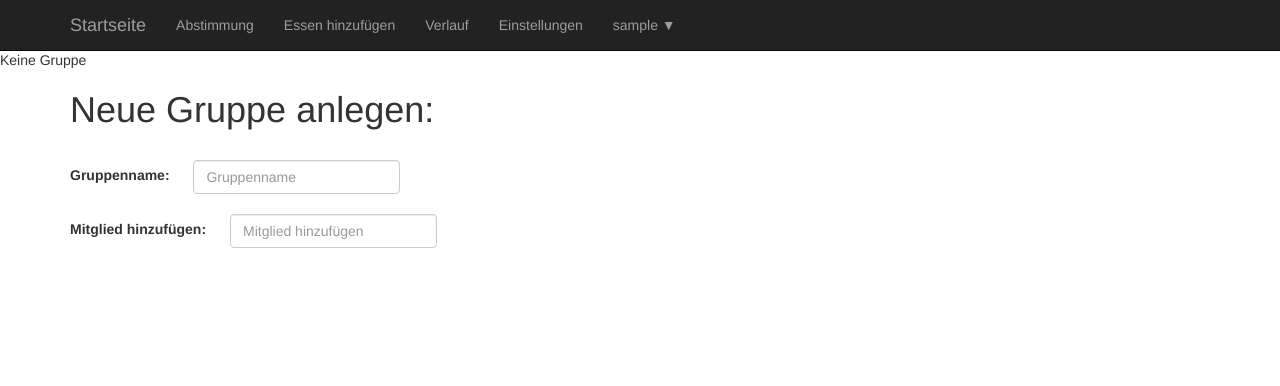
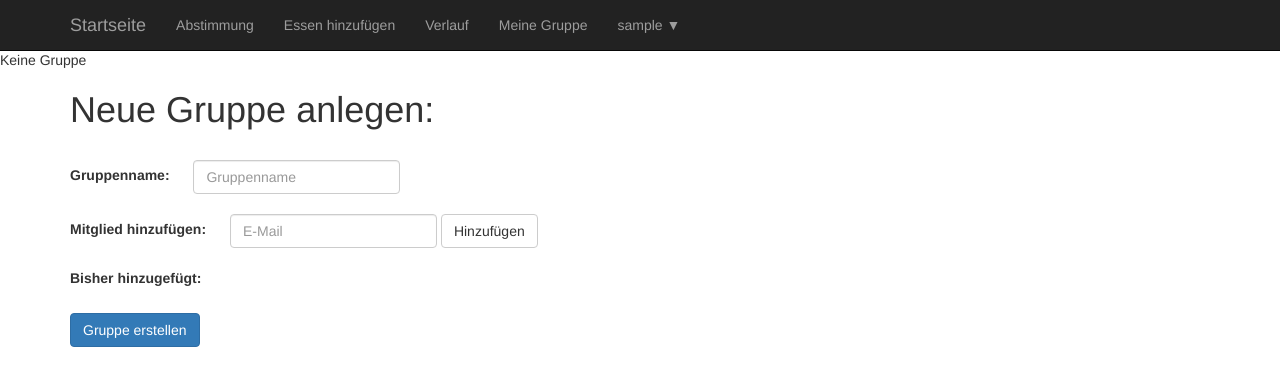
Before and after one commit to Tobsi1234/Essen_Git, a PHP site: page /gruppeneinstellungen.php in a window 1280 px wide. Shown: the top 386 px of the page. Run offline with PHP 8.4, Linux system fonts and the light colour scheme; the visitor is signed in with stand-in values (Sample User, id 1).

Commit message:
gruppe erstellen unter 'Meine Gruppe'

```diff
--- a/gruppeneinstellungen.php
+++ b/gruppeneinstellungen.php
@@ -12,6 +12,43 @@ require("includes/includeDatabase.php");
 
 	<script language="javascript">
 		<!--
+		function emailPrüfen() {
+			var email = $('#mitglied').val();
+			$.ajax({
+				type: "POST",
+				url: "procedures.php",
+				data: {callFunction: 'emailPrüfen', email: email},
+				dataType: 'text',
+				success:function(data) {
+					mitgliedHinzufügen(data);
+				}
+			});
+		}
+
+		function mitgliedHinzufügen(name) {
+			if(name) {
+				$('#bisherHinzugefügt').append(name + " ");
+				$('#fehlermeldung').hide();
+			}
+			else {
+				$('#fehlermeldung').html("Person nicht vorhanden oder bereits vorhanden");
+				$('#fehlermeldung').show();
+			}
+		}
+
+		function gruppeErstellen() {
+			var u_ID = "<?php echo $_SESSION['userid'] ?>";
+			var name = $('#gruppenname').val();
+			alert(name + " : " + u_ID);
+			$.ajax({
+				type: "POST",
+				url: "procedures.php",
+				data: {callFunction: 'gruppeErstellen', name: name, u_ID: u_ID},
+				dataType: 'text',
+				success:function(data) {
+				}
+			});
+		}
 		-->
 	</script>
 </head>
@@ -27,15 +64,16 @@ $g_ID = $stmt1->fetch();
 if(!isset($g_ID[0])) echo "Keine Gruppe";
 else {
 	$stmt2 = $pdo->prepare("SELECT name FROM gruppe WHERE g_ID = :g_ID");
-	$stmt2->execute(array('g_ID' => $g_ID));
-	$gruppenname = $stmt2[0];
-	echo $gruppenname;
+	$stmt2->execute(array('g_ID' => $g_ID[0]));
+	$gruppenname = $stmt2->fetch();
+	echo "Deine Gruppe" . $gruppenname[0];
 }
 ?>
 
 <!-- Page Content -->
 <div class="container">
-
+	<div class="alert alert-danger" id="fehlermeldung" style="display:none">
+	</div>
 	<!-- First Featurette -->
 	<div class="featurette" id="about">
 		<?php
@@ -45,12 +83,16 @@ else {
 				<h1>Neue Gruppe anlegen: </h1><br>
 			</div>
 			<div class="form-horizontal">
-				<form class="form-inline" id="formAnlegen" name="formAnlegen" action="" method="post">
+				<form class="form-inline" id="formAnlegen" name="formAnlegen" action="" onsubmit="gruppeErstellen();" method="post">
 					<label for="gruppenname"> Gruppenname: </label>
-					<input class="form-control" type="text" id="gruppenname" maxlength="30" placeholder="Gruppenname" style="margin-left:20px"><br><br>
+					<input class="form-control" type="text" id="gruppenname" maxlength="30" placeholder="Gruppenname" style="margin-left:20px" required><br><br>
 					<label>Mitglied hinzufügen: </label>
-					<input class="form-control" type="text" id="mitglied" maxlength="30" placeholder="Mitglied hinzufügen" style="margin-left:20px">
-
+					<input class="form-control" type="text" id="mitglied" maxlength="30" placeholder="E-Mail" style="margin-left:20px">
+					<button type="button" class="btn btn-default" onclick="emailPrüfen();">Hinzufügen</button><br><br>
+					<div id="bisherHinzugefügt">
+						<label>Bisher hinzugefügt: </label>
+					</div><br>
+					<button type="submit" class="btn btn-primary">Gruppe erstellen</button>
 				</form>
 			</div>
 
--- a/includes/includeBody.php
+++ b/includes/includeBody.php
@@ -82,7 +82,7 @@ if(isset($errorMessage)) {
                         <a href="">Verlauf</a>
                     </li>
 					<li class="unterSeiten" style="display: none">
-                        <a href="gruppeneinstellungen.php">Einstellungen</a>
+                        <a href="gruppeneinstellungen.php">Meine Gruppe</a>
                     </li>
                     <li id="login">
                         <a id="login-trigger" href="#">
```
Also changed, not shown: procedures.php (+36 -0 lines).
